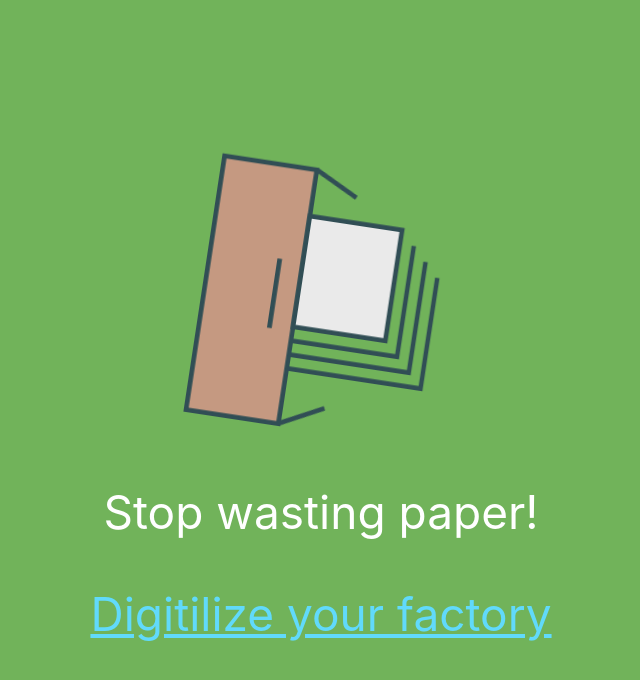
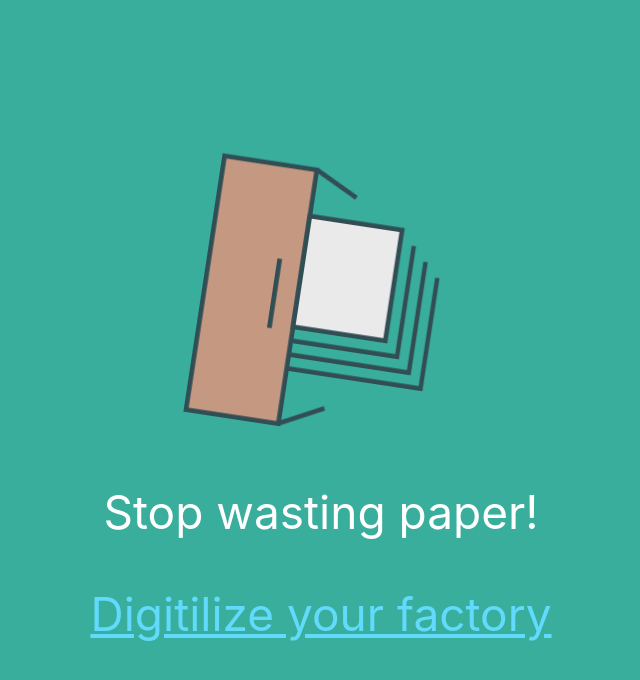
Before and after one commit to krokonox/ci-cd-task, a React (Create React App) app: page / in a window 1280 px wide. Shown: the top 680 px of the page, without its empty margins (319-959 px from the left). Built offline with nearby package versions, Linux system fonts and the light colour scheme.

Commit message:
Change header color

```diff
--- a/src/App.css
+++ b/src/App.css
@@ -14,7 +14,7 @@
 }
 
 .App-header {
-  background-color: #71b35a;
+  background-color: #39ae9c;
   min-height: 100vh;
   display: flex;
   flex-direction: column;
```
